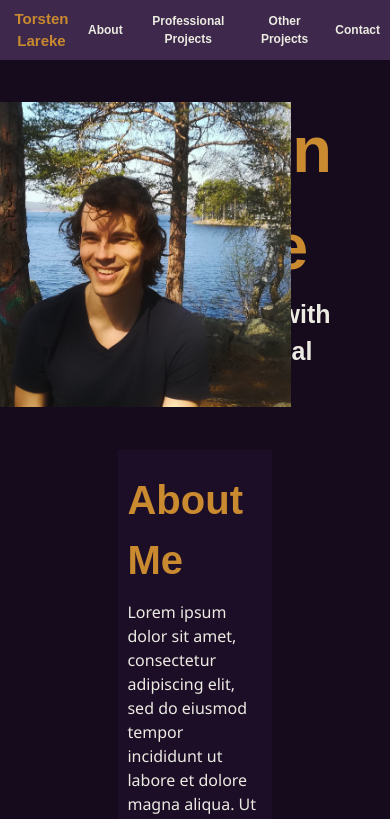
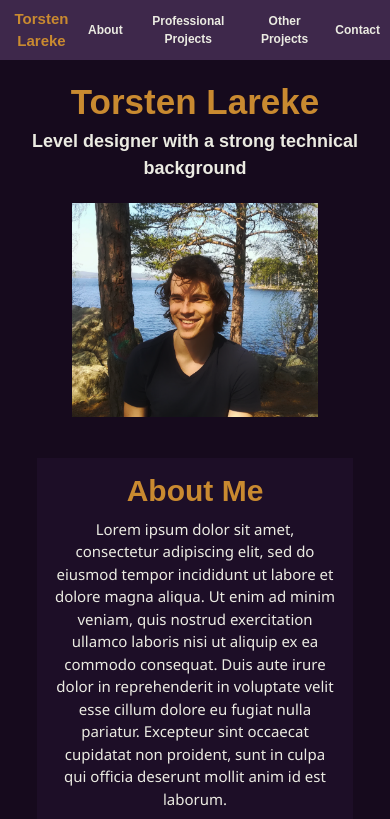
Before and after one commit to SirSalsa/game-portfolio, a React (Vite) app: page / in a window 390 px wide. Shown: the top 819 px of the page. Built offline with nearby package versions, Linux system fonts and the light colour scheme.

Commit message:
Added intro formatting, updated navbar

```diff
--- a/src/modules/app/App.scss
+++ b/src/modules/app/App.scss
@@ -22,3 +22,12 @@ body {
     grid-template-columns: 15% 70% 15%;
     grid-template-rows: 0.15fr auto 0.2fr;
 }
+
+// Tablet breakpoint
+@media (max-width: 1300px) {
+
+    .App {
+        grid-template-columns: 5% 90% 5%;
+    }
+
+}
--- a/src/modules/intro/intro.scss
+++ b/src/modules/intro/intro.scss
@@ -22,7 +22,6 @@
 }
 
 #title_container > h1 {
-
     font-size: 65px;
     font-family: $header_font;
     color: $header_color;
@@ -109,3 +108,79 @@ button > p {
     font-weight: 700;
     padding-left: 10px;
 }
+
+// Tablet breakpoint
+@media (max-width: 1050px) {
+
+    .Intro_wrapper {
+        grid-template-columns: 50% 50%;
+        padding: 40px 0px 40px 0px;
+    }
+
+    #title_container {
+        align-items: center;
+        text-align: center;
+        margin-right: 5px;
+    }
+
+    #title_container > h1 {
+        font-size: 35px;
+    }
+
+    #title_container > h2 {
+        font-size: 18px;
+    }
+
+    #portrait_container > img {
+        width: 100%;
+    }
+
+    #desc_container {
+        margin: 40px 5% 0 5%;
+    }
+}
+
+// Phone breakpoint
+@media (max-width: 550px) {
+
+    .Intro_wrapper {
+        grid-template-columns: 100%;
+        grid-template-rows: auto auto auto;
+        padding-top: 15px;
+    }
+
+    #title_container {
+        grid-column: 1/2;
+        grid-row: 1/2;
+        margin-right: 0px;
+        padding-bottom: 20px;
+
+        justify-self: center;
+    }
+
+    #portrait_container {
+        grid-column: 1/2;
+        grid-row: 2/3;
+    }
+
+    #portrait_container > img {
+        align-self: center;
+        width: 70%;
+    }
+
+    #desc_container {
+        grid-column: 1/2;
+        grid-row: 3/4;
+        padding: 10px 5% 15px 5%;
+    }
+
+    #desc_container > h2 {
+        font-size: 30px;
+        padding-bottom: 5px;
+    }
+
+    #desc_container > p {
+        font-size: 15px;
+        text-align: center;
+    }
+}
--- a/src/modules/navbar/navbar.scss
+++ b/src/modules/navbar/navbar.scss
@@ -37,6 +37,7 @@
     grid-column: 3/4;
 
     min-height: 60px;
+    text-align: center;
 }
 
 #right_container > h2 {
@@ -53,8 +54,8 @@
     background-color:$navbar_hover_color;
 }
 
-// Tablet breakpoint
-@media (max-width: 1050px) {
+// Wider Tablet breakpoint
+@media (max-width: 1300px) {
 
     .Navbar_wrapper {
         grid-template-columns: 25% 75%;
@@ -65,13 +66,20 @@
     }
 
     #left_container > h1 {
-        font-size: 18px;
+        font-size: 30px;
         margin-left: 5px;
     }
 
     #right_container {
         grid-column: 2/3;
-        text-align: center;
+    }
+}
+
+// Tablet breakpoint
+@media (max-width: 1050px) {
+
+    #left_container > h1 {
+        font-size: 18px;
     }
 
     #right_container > h2 {
```
